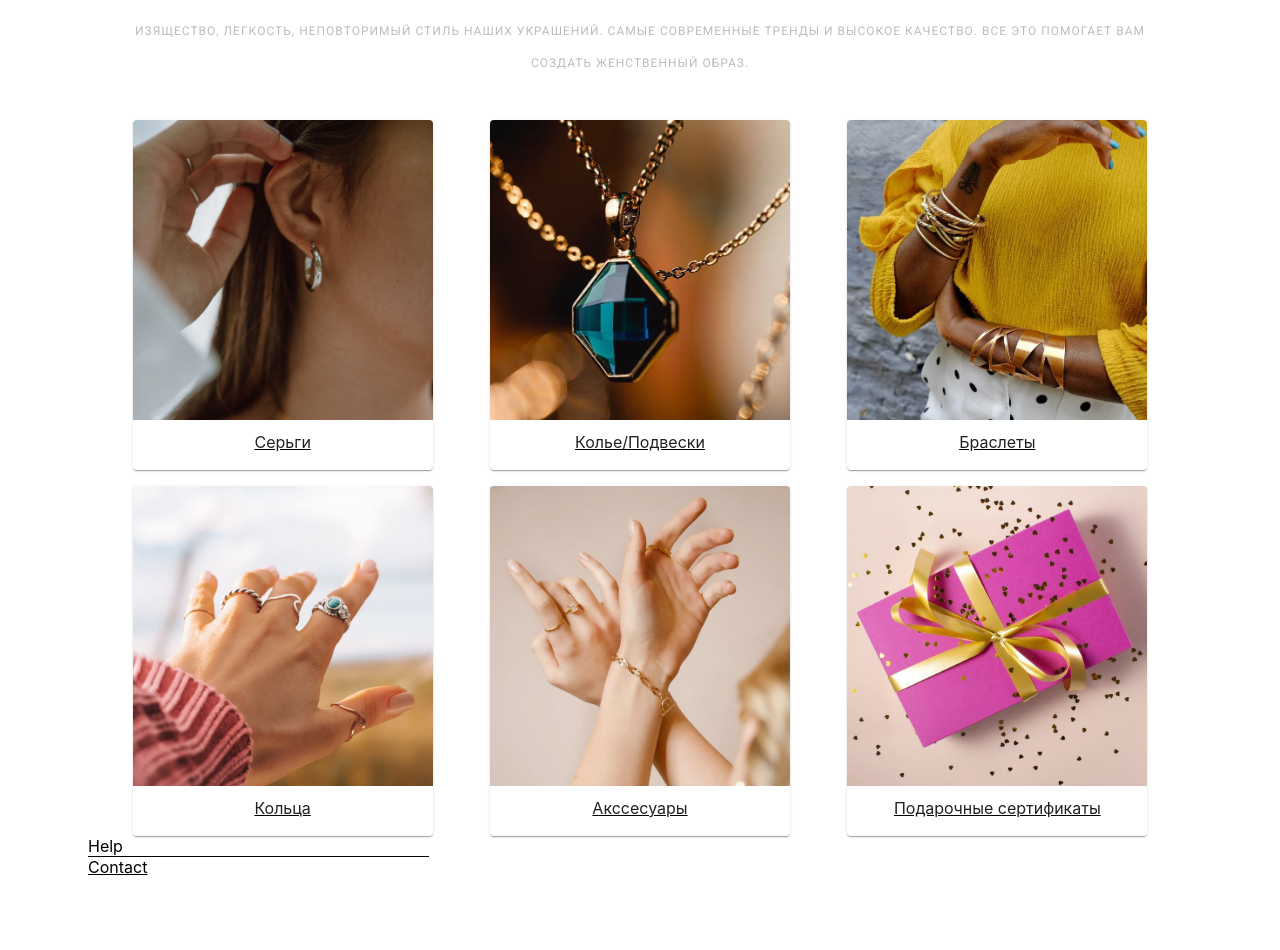
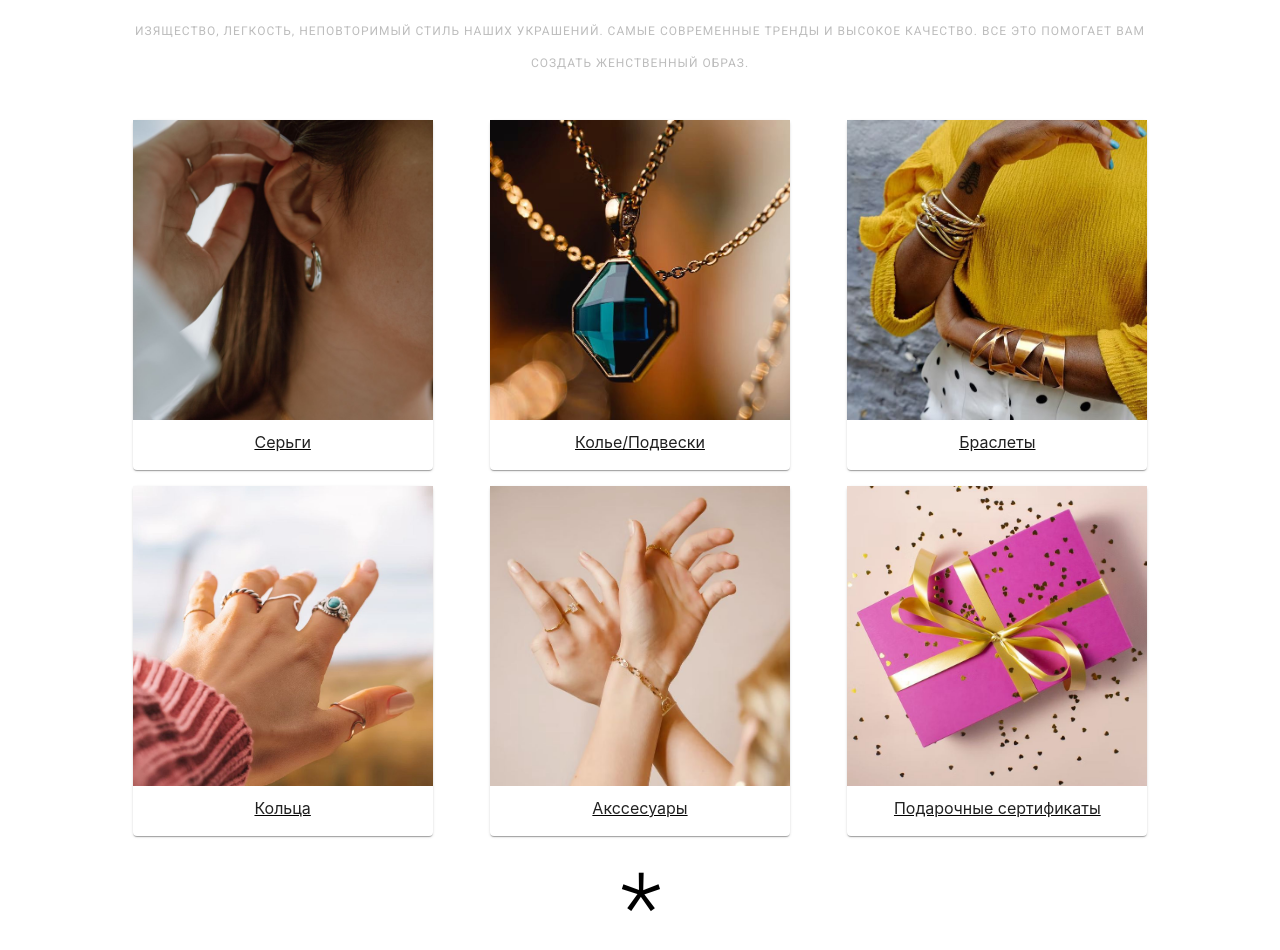
Before and after one commit to kaczynski77/julfor-jewelery, a Next.js app: page / in a window 1280 px wide. Shown: the part 340-1290 px from the top of the page. Before the commit the page ends 1217 px from the top, so only its background shows below. Built offline with nearby package versions, Linux system fonts and the light colour scheme.

Commit message:
layout first part

```diff
--- a/components/footer.jsx
+++ b/components/footer.jsx
@@ -1,25 +1,13 @@
 import Container from '@mui/material/Container';
 import Grid from '@mui/material/Grid';
 import Box from '@mui/material/Box';
-import { Link } from '@mui/material';
+import { Link, Typography } from '@mui/material';
 
 export default function Footer() {
   return (
     <footer>
-      <Box>
-        <Container maxWidth="lg">
-          <Grid container spacing={5}>
-            <Grid item xs={12} sm={4}>
-              <Box borderBottom={1}> Help</Box>
-              <Box>
-                <Link href="/" color="inherit">
-                  {' '}
-                  Contact
-                </Link>
-              </Box>
-            </Grid>
-          </Grid>
-        </Container>
+      <Box sx={{ textAlign: 'center', marginTop: 2 }}>
+        <Typography variant="h1">*</Typography>
       </Box>
     </footer>
   );
--- a/pages/index.jsx
+++ b/pages/index.jsx
@@ -1,4 +1,12 @@
-import { Container, Typography, Box, Grid, Link, Card } from '@mui/material';
+import {
+  Container,
+  Typography,
+  Box,
+  Grid,
+  Link,
+  Card,
+  Paper,
+} from '@mui/material';
 import Button from '@mui/material/Button';
 import Layout from '../components/layout';
 import { grey } from '@mui/material/colors';
@@ -55,7 +63,7 @@ export default function Home() {
             {categoryData.map((data) => (
               <Grid item xs={12} lg={4} sx={{ justifyContent: 'center' }}>
                 <Link href={data.href} color="inherit">
-                  <Card
+                  <Paper
                     sx={{
                       height: 350,
                       width: 300,
@@ -66,7 +74,7 @@ export default function Home() {
                     <Box sx={{ marginTop: 1 }}>
                       <Typography variant="body">{data.name}</Typography>
                     </Box>
-                  </Card>
+                  </Paper>
                 </Link>
               </Grid>
             ))}
```
